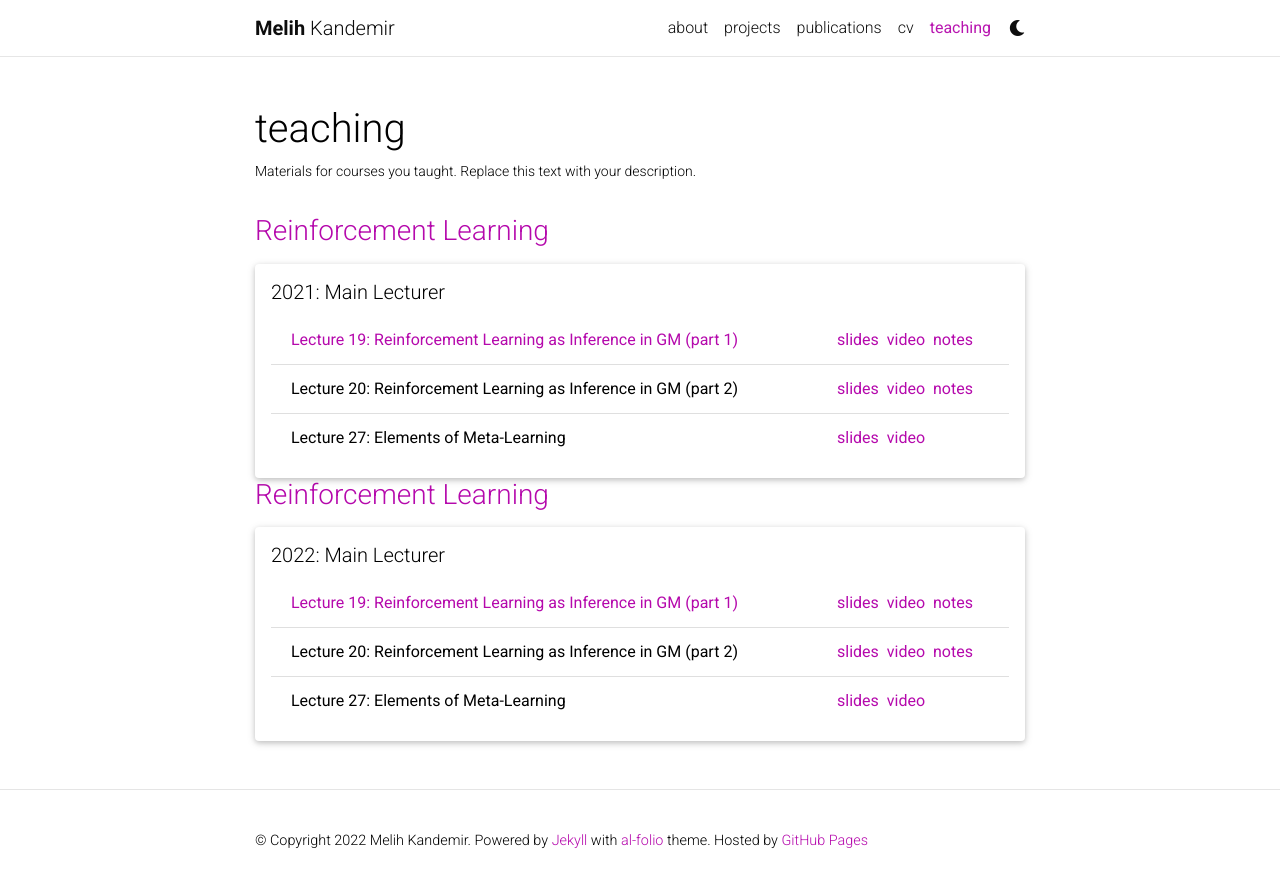
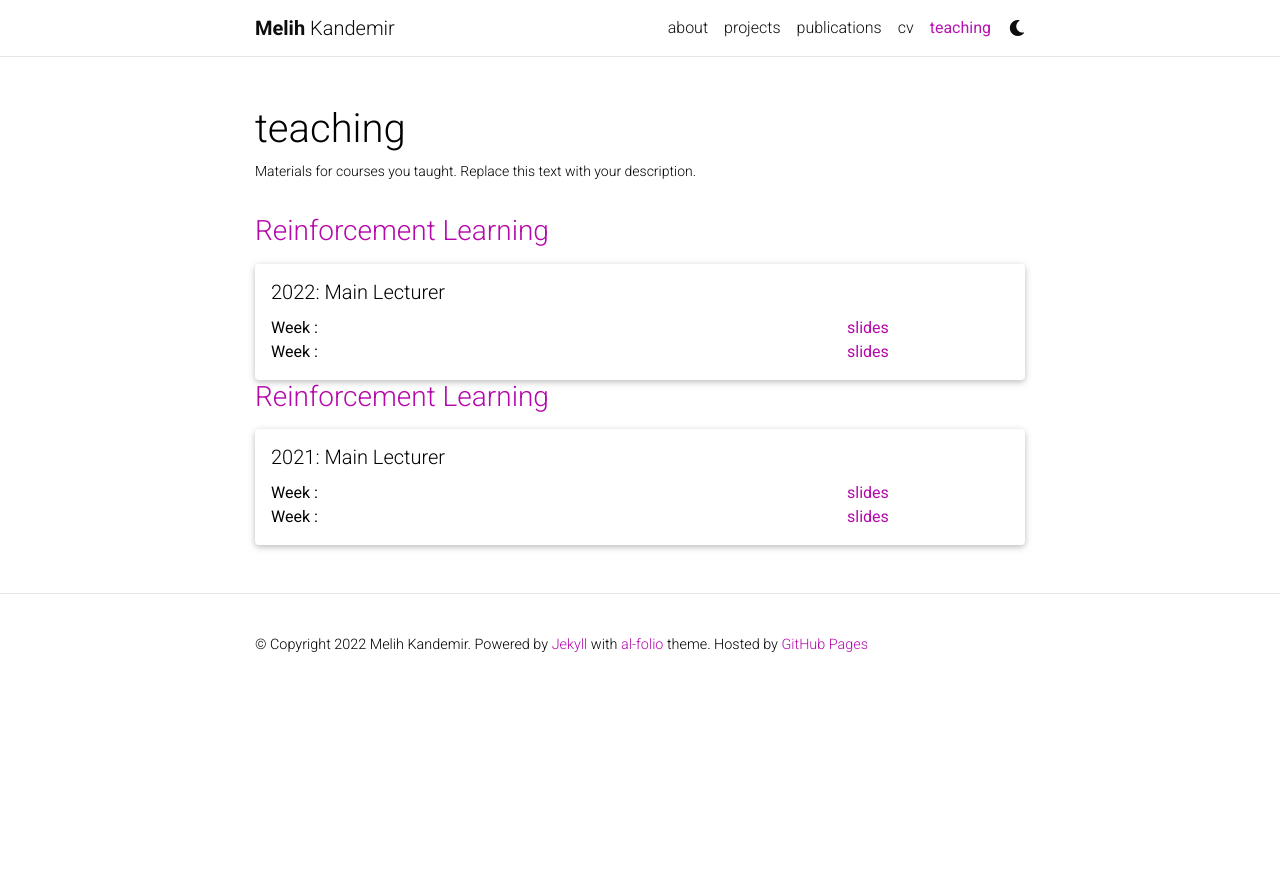
Before and after one commit to aportekila/melihkandemir, a Jekyll site: the page built from _pages/teaching.md, in a window 1280 px wide. Shown: the top 887 px of the page. Built offline with Jekyll 4.4.1, drawn with Linux system fonts in a browser that asks for light colours; comment, search, counter and statistics services are not loaded; a style sheet for code colours, icons or effects is not loaded.

Commit message:
teaching

```diff
--- a/_includes/lecture.html
+++ b/_includes/lecture.html
@@ -1,4 +1,4 @@
-{% if include.lecture.link %}
+{% if include.lecture.link == '' %}
     <h3> {{ include.lecture.title }}</h3>
 {% else %}
     <h3> <a href="{{ include.lecture.link }}" target="_blank" rel="noopener noreferrer">{{ include.lecture.title }}</a></h3>
@@ -11,51 +11,42 @@
         </div>
       </div>
 
-      <ul class="card-text font-weight list-group list-group-flush">
+    {% if include.lecture.schedule != '' %}
+        <ul class="card-text font-weight list-group list-group-flush">
+        {% assign sorted = site.data.teaching.lectures | sort: "year" | reverse %}
+        {% for item in sorted %}
+          <li class="list-group">
+            <div class="row">
+              <div class="col-sm-9">
+                Week {{ item.week }}: {{ item.topic }}
+              </div>
+              <div class="col-sm-3">
+                <a href="{{ item.slides }}" target="_blank" rel="noopener noreferrer">slides</a>&nbsp;
+                {% if item.additional_reading == '' %}
+                  {% if item.additional_reading contains  '.pdf' %}
+                    <a href="{{ item.additional_reading }}" target="_blank" rel="noopener noreferrer">additional reading</a>&nbsp;
+                  {% else %}
+                    additional reading: {{ item.additional_reading }}&nbsp;
+                  {% endif %}
+                {% endif %}
+                {% if item.application == '' %}
+                  {% if item.application contains  '.ipynb' %}
+                    <a href="{{ item.application }}" target="_blank" rel="noopener noreferrer">additional reading</a>&nbsp;
+                  {% else %}
+                    application: {{ item.application }}&nbsp;
+                  {% endif %}
+                {% endif %}
 
-        <li class="list-group-item">
-          <div class="row">
-            <div class="col-sm-9">
-                <a href="" target="_blank" rel="noopener noreferrer"> Lecture 19: Reinforcement Learning as Inference in GM (part 1) </a>
+              </div>
             </div>
-            <div class="col-sm-3">
+          </li>
+        {% endfor %}
 
-              <a href="https://www.cs.cmu.edu/~epxing/Class/10708-20/lectures/lecture19-RL1.pdf" target="_blank" rel="noopener noreferrer">slides</a>&nbsp;
-              <a href="https://scs.hosted.panopto.com/Panopto/Pages/Viewer.aspx?id=2da93b7e-3618-4e3d-bc68-ab8e012d0fb2" target="_blank" rel="noopener noreferrer">video</a>&nbsp;
-              <a href="https://www.cs.cmu.edu/~epxing/Class/10708-20/scribe/lec19_scribe.pdf" target="_blank" rel="noopener noreferrer">notes</a>&nbsp;
-            </div>
-          </div>
-        </li>
 
-        <li class="list-group-item">
-          <div class="row">
-            <div class="col-sm-9">
-              Lecture 20: Reinforcement Learning as Inference in GM (part 2)
-            </div>
-            <div class="col-sm-3">
+        </ul>
 
-              <a href="https://www.cs.cmu.edu/~epxing/Class/10708-20/lectures/lecture20-RL2.pdf" target="_blank" rel="noopener noreferrer">slides</a>&nbsp;
-              <a href="https://scs.hosted.panopto.com/Panopto/Pages/Viewer.aspx?id=f809e621-14e6-42e3-ae2f-ab9501503ad2" target="_blank" rel="noopener noreferrer">video</a>&nbsp;
-              <a href="https://www.cs.cmu.edu/~epxing/Class/10708-20/scribe/lec20_scribe.pdf" target="_blank" rel="noopener noreferrer">notes</a>&nbsp;
-            </div>
-          </div>
-        </li>
+    {% endif %}
 
-        <li class="list-group-item">
-          <div class="row">
-            <div class="col-sm-9">
-              Lecture 27: Elements of Meta-Learning
-            </div>
-            <div class="col-sm-3">
-
-              <a href="https://www.cs.cmu.edu/~epxing/Class/10708-20/lectures/lecture27-elements-of-meta-learning-maruan.pdf" target="_blank" rel="noopener noreferrer">slides</a>&nbsp;
-              <a href="https://scs.hosted.panopto.com/Panopto/Pages/Viewer.aspx?id=4c0c884e-ce3f-4779-9940-abaa01300ae1" target="_blank" rel="noopener noreferrer">video</a>&nbsp;
-
-            </div>
-          </div>
-        </li>
-
-      </ul>
 
     </div>
   </div>
--- a/_pages/teaching.md
+++ b/_pages/teaching.md
@@ -8,7 +8,7 @@
 ---
 <article>
 
-{% assign sorted = site.data.teaching.lectures | sort: "year" %}
+{% assign sorted = site.data.teaching.lectures | sort: "year" | reverse%}
     {% for lecture in sorted %}
     {% include lecture.html lecture=lecture %}
 {% endfor %}
```
Also changed, not shown: _data/teaching.yml (+7 -12 lines), 2 other files.
